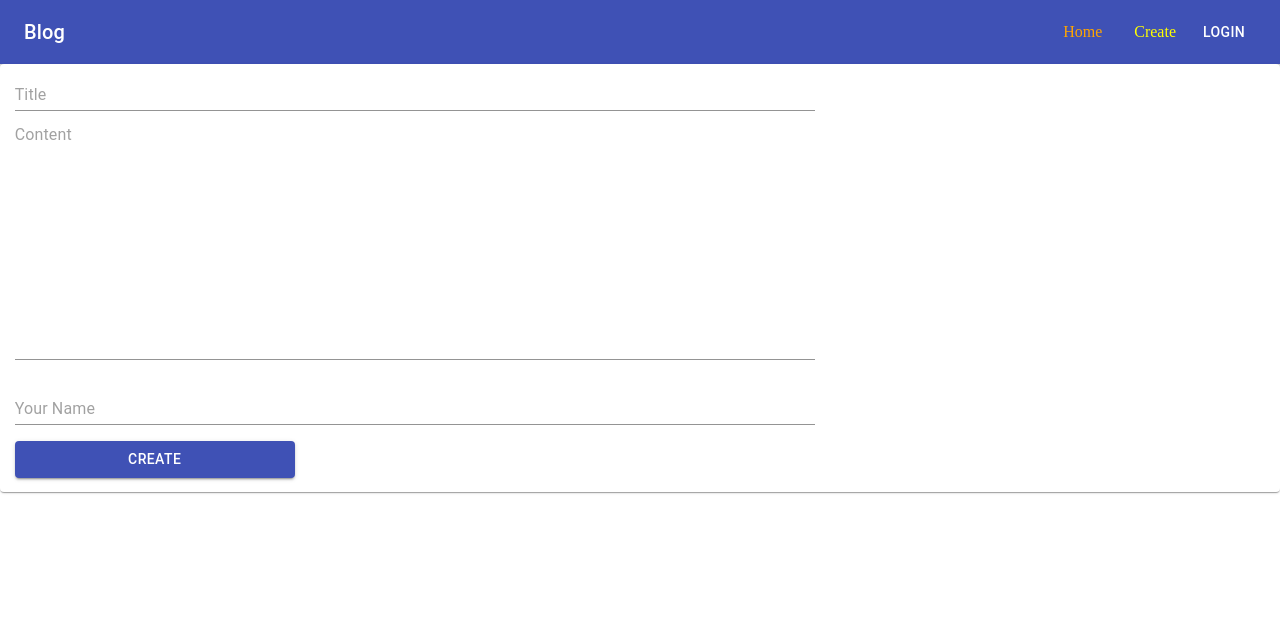
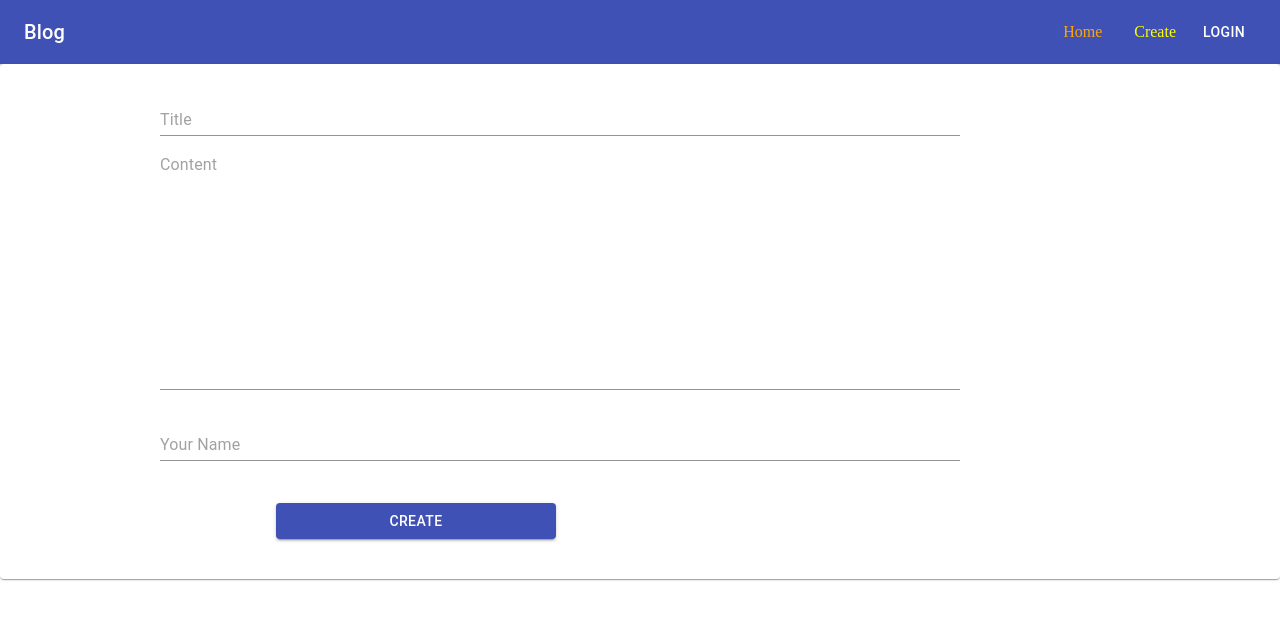
Before and after one commit to KhanDoors/blogger, a React (Create React App) app in the folder client/: page /create in a window 1280 px wide. Shown: the top 620 px of the page. Built offline with nearby package versions, Linux system fonts and the light colour scheme.

Commit message:
weekend over

```diff
--- a/client/src/components/Create.js
+++ b/client/src/components/Create.js
@@ -10,8 +10,8 @@ import axios from "axios";
 const useStyles = makeStyles((theme) => ({
   root: {
     "& > *": {
-      margin: theme.spacing(1),
-      width: "80vw",
+      margin: "1em",
+      width: "40vw",
     },
   },
 }));
@@ -48,9 +48,10 @@ const Create = () => {
   return (
     <>
       <Card>
-        <CardActionArea style={{ margin: ".5em" }}>
+        <CardActionArea style={{ margin: "2em", textAlign: "center" }}>
           <form
             className={classes.root}
+            style={{ marginLeft: "9em" }}
             noValidate
             autoComplete="off"
             onSubmit={onSubmit}
@@ -89,6 +90,8 @@ const Create = () => {
                 onChange={onChange}
               />
             </div>
+            <br />
+            <div>
               <Button
                 style={{ width: "20em" }}
                 variant="contained"
@@ -97,6 +100,7 @@ const Create = () => {
               >
                 Create
               </Button>
+            </div>
           </form>
         </CardActionArea>
       </Card>
--- a/client/src/pages/Home.js
+++ b/client/src/pages/Home.js
@@ -1,9 +1,38 @@
-import React from "react";
+import React, { useState, useEffect } from "react";
+import axios from "axios";
+import { Link } from "react-router-dom";
 
 const Home = () => {
+  const [blogPosts, setBlogPosts] = useState([]);
+
+  const getPosts = () => {
+    axios
+      .get(`${process.env.REACT_APP_URL}/blogpost`)
+      .then((res) => {
+        setBlogPosts(res.data);
+      })
+      .catch((err) => {
+        console.log(err.response);
+      });
+  };
+
+  useEffect(() => {
+    getPosts();
+  }, []);
+
   return (
     <div>
-      <h1>Home</h1>
+      <h1>Blog Posts</h1>
+      {blogPosts.map((blog, i) => (
+        <div key={blog._id}>
+          <Link to={`/blogpost/${blog.slug}`}>
+            <h2>{blog.title}</h2>
+          </Link>
+          <p>{blog.content.substring(0, 100)}</p>
+          <h5>{blog.user}</h5>
+          <h5>{new Date(blog.createdAt).toLocaleString()}</h5>
+        </div>
+      ))}
     </div>
   );
 };
```
Also changed, not shown: 1 other file (tests, documents, lock files or other folders). Lines whose indentation alone changed are shown as unchanged.
